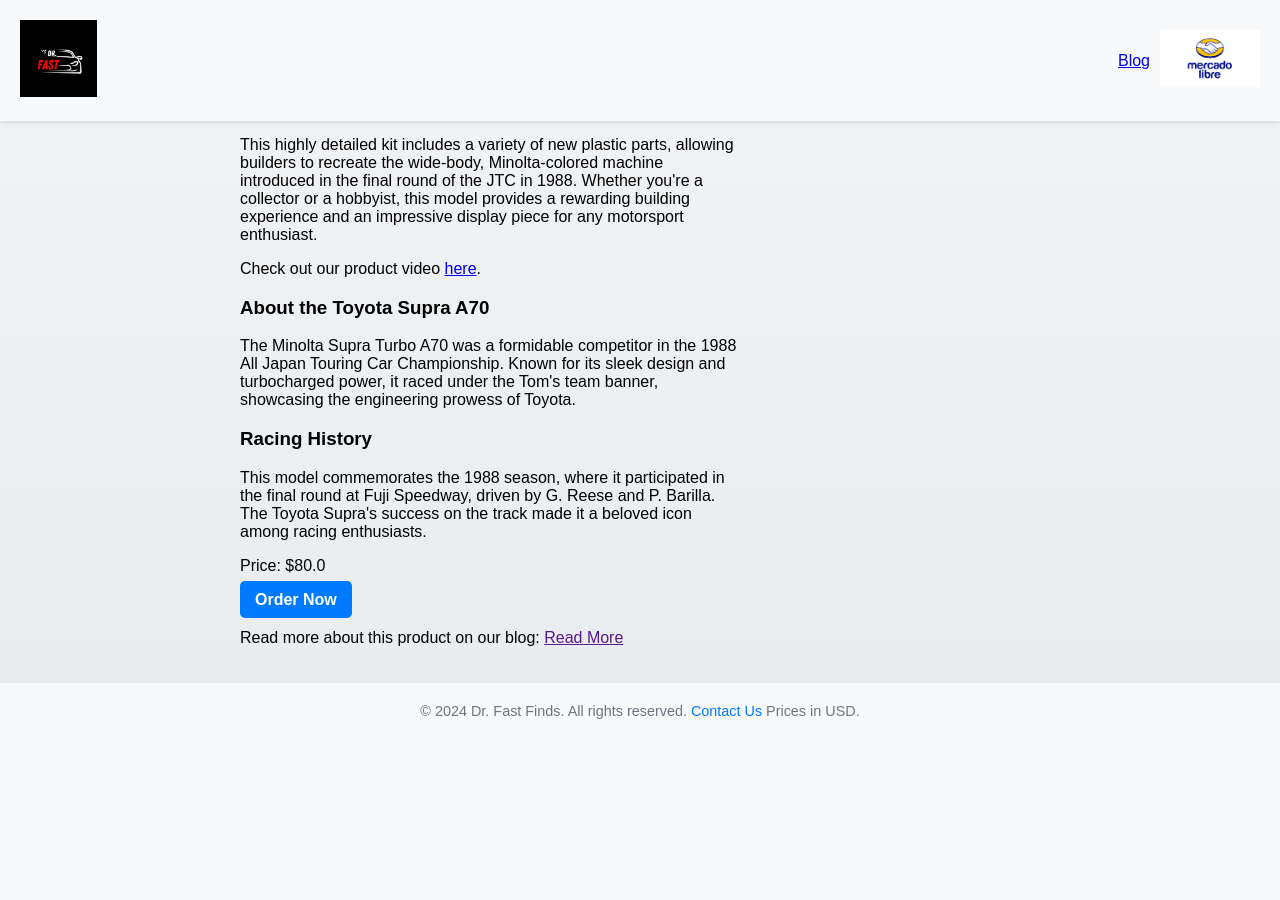
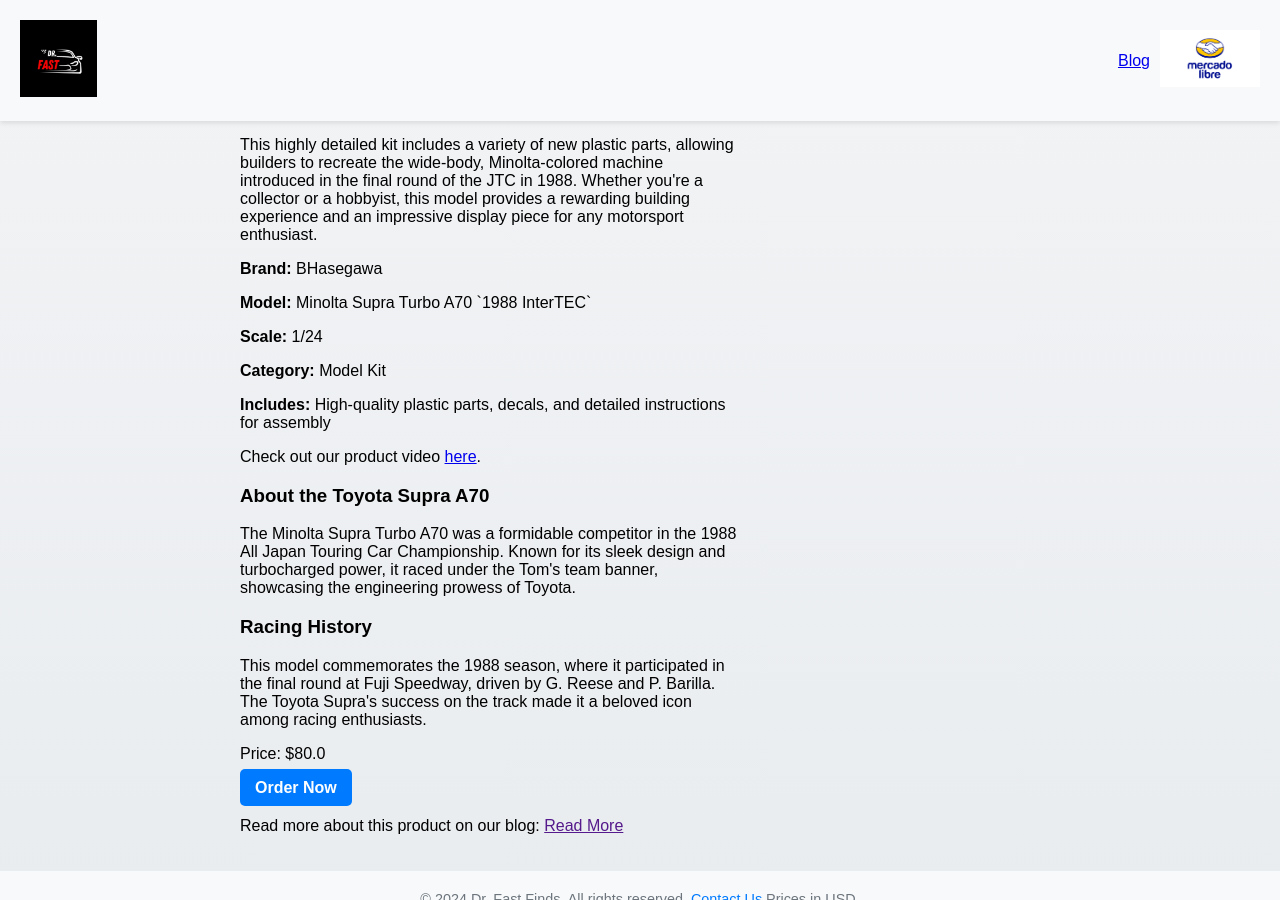
Before and after one commit to drfastfinds/drfastfinds-site, a Jekyll site: the page built from _products/minolta-supra-turbo-a70-1988-intertec.md, in a window 1280 px wide and 900 px high, scrolled down 662 px. Built offline with Jekyll 4.4.1, drawn with Linux system fonts in a browser that asks for light colours; before the commit the page ends 1401 px from its top, so only the background shows below that.

Commit message:
Update minolta-supra-turbo-a70-1988-intertec.md

```diff
--- a/_products/minolta-supra-turbo-a70-1988-intertec.md
+++ b/_products/minolta-supra-turbo-a70-1988-intertec.md
@@ -9,6 +9,12 @@
   <p>The Hasegawa Minolta Supra Turbo A70 `1988 InterTEC` is a detailed 1/24 scale model car kit that replicates the iconic racing machine that competed in the All Japan Touring Car Championship. This model captures the spirit of the Toyota Supra with its striking design and impressive performance history.</p>
 
   <p>This highly detailed kit includes a variety of new plastic parts, allowing builders to recreate the wide-body, Minolta-colored machine introduced in the final round of the JTC in 1988. Whether you're a collector or a hobbyist, this model provides a rewarding building experience and an impressive display piece for any motorsport enthusiast.</p>
+
+  <p><strong>Brand:</strong> BHasegawa</p>
+  <p><strong>Model:</strong>  Minolta Supra Turbo A70 `1988 InterTEC`</p>
+  <p><strong>Scale:</strong> 1/24</p>
+  <p><strong>Category:</strong> Model Kit</p>
+  <p><strong>Includes:</strong> High-quality plastic parts, decals, and detailed instructions for assembly</p>
 
   <p>Check out our product video <a href="https://youtube.com/shorts/l2EClcuf04o?feature=share" target="_blank">here</a>.</p>
 
```
